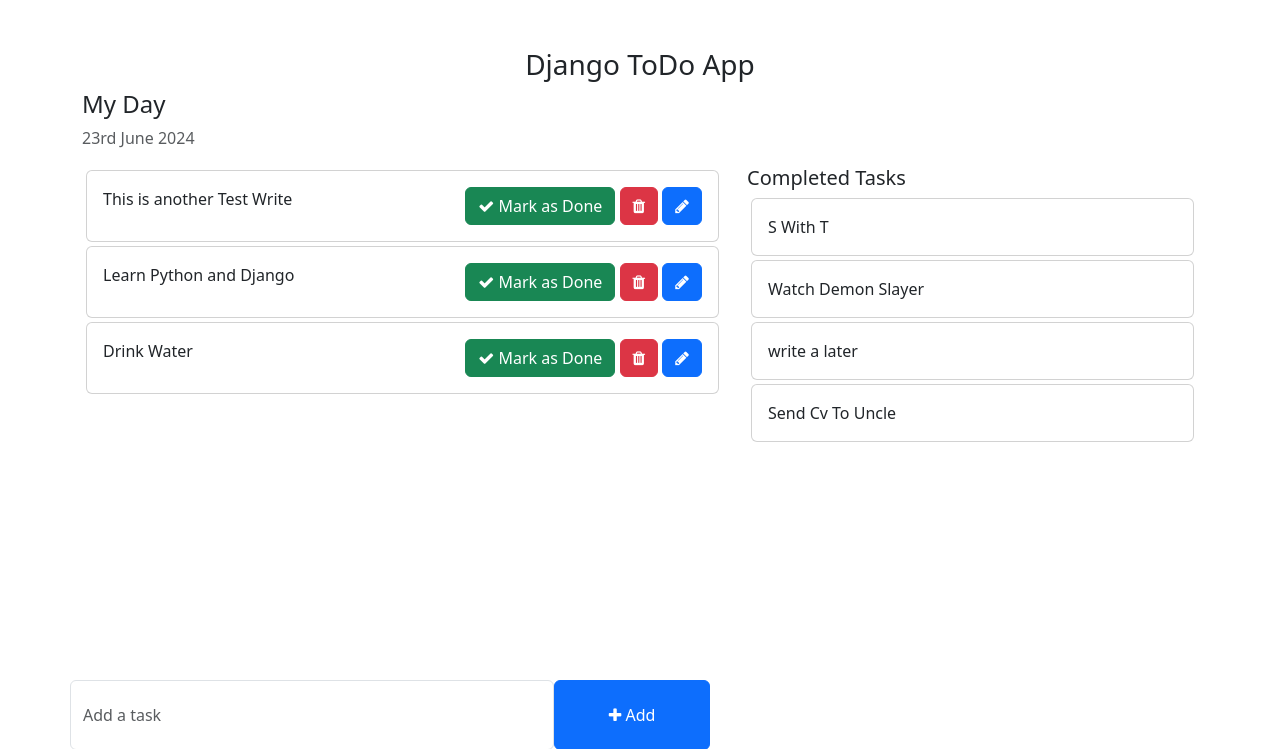
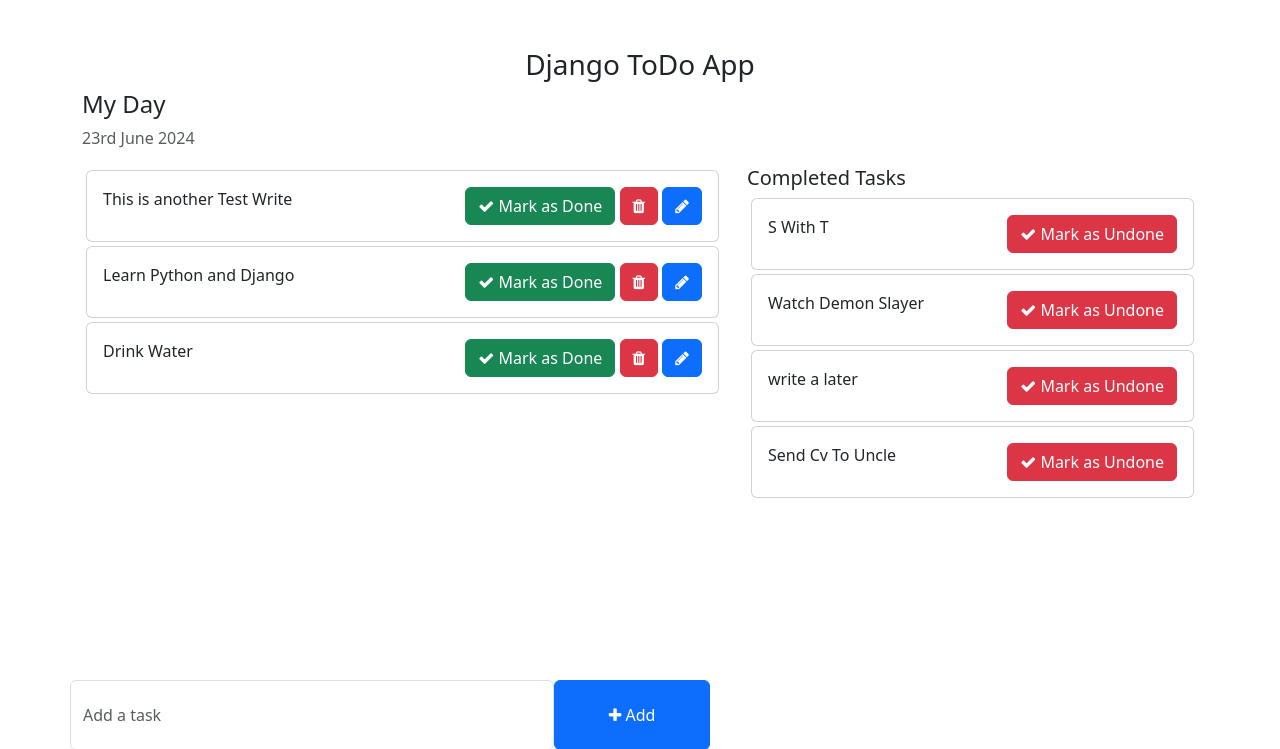
Before and after one commit to SuperKhool/Project-Todo-App, a Django app: page / in a window 1280 px wide. Shown: the top 749 px of the page. Run offline with Django 5.2, Linux system fonts and the light colour scheme; data comes from the database, SQL or seed files in the repository; both versions use the stored data as it was after the commit.

Commit message:
Mark_as_Undone

```diff
--- a/TODO/urls.py
+++ b/TODO/urls.py
@@ -3,8 +3,10 @@
 from django.urls import path
 from .views import *
 urlpatterns = [
-
+    #Add Task
     path('addtask/',views.addtask,name='addtask'),
-    path('make_as_done/<int:pk>/',views.make_as_done,name='make_as_done')
-
+    #Make Task Done
+    path('mark_as_done/<int:pk>/',views.mark_as_done,name='mark_as_done'),
+    #Make Task Undone
+    path('mark_as_undone/<int:pk>/',views.mark_as_undone,name='mark_as_undone')
 ]
--- a/templates/home.html
+++ b/templates/home.html
@@ -31,7 +31,7 @@
                     <div class="card-body">
                         {{i.task}}
                         <span style="position: relative; float: right;">
-                            <a href="{% url 'make_as_done' i.pk %}" class="btn btn-success"><i class="fa fa-check"></i> Mark as Done</a>
+                            <a href="{% url 'mark_as_done' i.pk %}" class="btn btn-success"><i class="fa fa-check"></i> Mark as Done</a>
                             <a class="btn btn-danger"><i class="fa fa-trash"></i></a>
                             <a class="btn btn-primary"><i class="fa fa-pencil"></i></a>
                         </span>
@@ -47,6 +47,10 @@
                 <div class="card m-1">
                     <div class="card-body">
                         {{comtask.task}}
+                        <span style="position: relative; float: right;">
+                            <a href="{% url 'mark_as_undone' comtask.pk %}" class="btn btn-danger"><i class="fa fa-check"></i> Mark as Undone</a>
+
+                        </span>
                     </div>
                 </div>
                 {% endfor %}
```
Also changed, not shown: TODO/views.py (+7 -1 lines), db.sqlite3.
